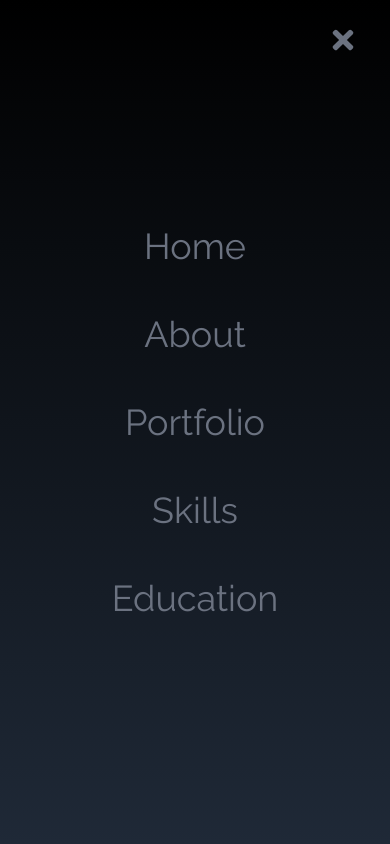
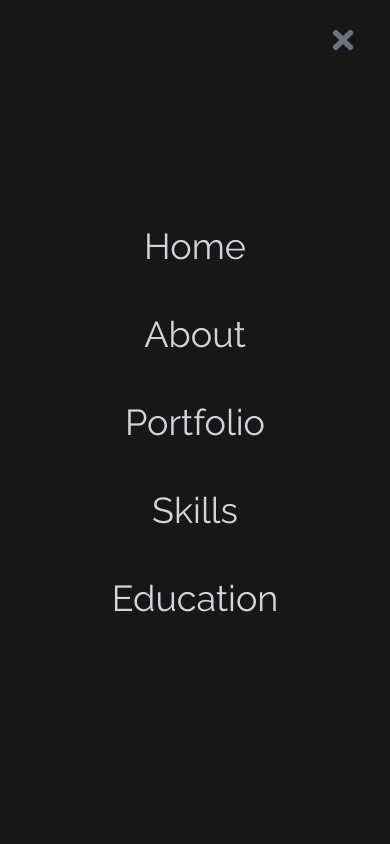
Before and after one commit to HectorDevelops/rosariohector, a React (Create React App) app: page / in a window 390 px wide. Both pictures are taken after a click on the element 351 px from the left and 40 px from the top of the page. Shown: the top 844 px of the page. Built offline with nearby package versions, Linux system fonts and the light colour scheme.

Commit message:
updated mobile navbar background and text.

```diff
--- a/src/components/NavBar.jsx
+++ b/src/components/NavBar.jsx
@@ -61,7 +61,7 @@
         {nav ? <FaTimes size={30} /> : <FaBars size={30} />}
       </div>
       {nav && (
-        <ul className="flex flex-col justify-center  items-center absolute top-0 left-0 w-full h-screen bg-gradient-to-b from-black to-gray-800 text-gray-500">
+        <ul className="flex flex-col justify-center  items-center absolute top-0 left-0 w-full h-screen bg-neutral-900 text-gray-300">
           {links.map(({ id, link }) => (
             <li
               key={id}
```
